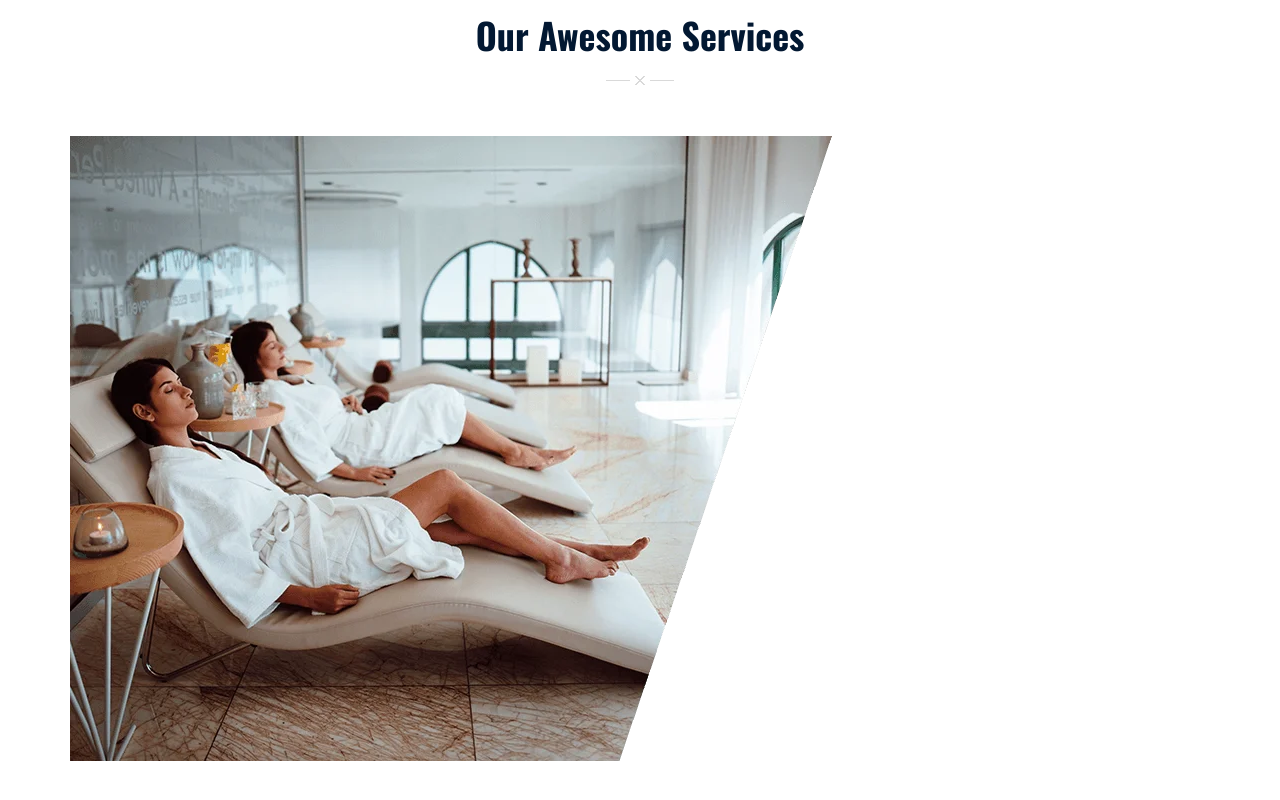
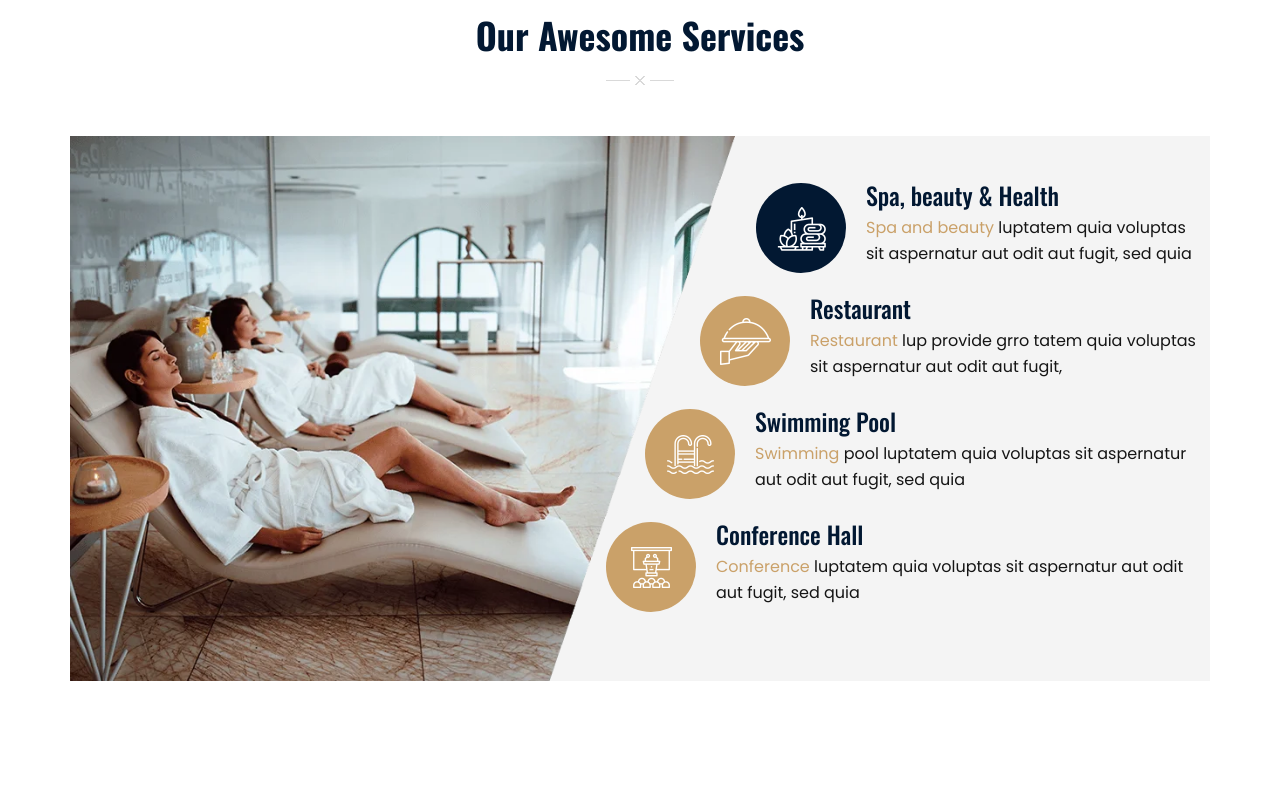
Before and after one commit to BhanukaFernando/Hotel-Website-Using-Bootstrap-5, a plain HTML site: page index.html in a window 1280 px wide. Shown: the part 2135-2935 px from the top of the page. After the commit the page ends 2866 px from the top, so only its background shows below. Drawn offline with nearby package versions, Linux system fonts and the light colour scheme.

Commit message:
service area complet with css no media quary

```diff
--- a/css/style.css
+++ b/css/style.css
@@ -6,11 +6,11 @@
 4. About
 5. Rooms
 6. Services
-6. Team
-7. Gallery
-8. Price
-9. Blog
-10. Footer
+7. Team
+8. Gallery
+9. Price
+10. Blog
+11. Footer
 -------------------- */
 /* 1 General */
 @import url('https://fonts.googleapis.com/css2?family=Oswald:wght@200;300;400;500;600;700&display=swap');
@@ -342,3 +342,49 @@ p {
     -webkit-transform: scale3d(1,1,1);
     transform: scale3d(1,1,1);
 }
+/* 6. Services */
+.service-item-wrap{
+    background-color: var(--bg-color);
+}
+.service-menu-area ul li a{
+    display: block;
+    margin-bottom: 1.8125rem;
+}
+.service-menu-area ul li a .service-icon{
+    height: 5.625rem;
+    width: 5.625rem;
+    background-color: var(--secondary-color);
+    line-height: 5.625rem;
+    text-align: center;
+    border-radius: 100%;
+    float: left;
+    -webkit-transition: all 0.3s ease-in-out;
+    transition: all 0.3s ease-in-out;
+}
+.service-menu-area ul li a .service-icon:hover,
+.service-menu-area ul li a.active .service-icon{
+    background-color: var(--primary-color);
+    color: var(--bg-white);
+    box-shadow: 0.125rem rgb(34 30 31 / 40%);
+}
+.service-menu-area ul li:nth-child(1){
+    margin-left: 0.5625rem;
+}
+.service-menu-area ul li:nth-child(2){
+    margin-left: -2.9375rem;
+}
+.service-menu-area ul li:nth-child(3){
+    margin-left: -6.375rem;
+}
+.service-menu-area ul li:nth-child(4){
+    margin-left: -8.8125rem;
+}
+.service-menu-area ul li a p,
+.service-menu-area ul li a h5{
+    padding-left: 6.875rem;
+    display: block;
+    text-align: left;
+}
+.service-menu-area ul li a p span{
+    color: var(--secondary-color);
+}
--- a/index.html
+++ b/index.html
@@ -236,18 +236,66 @@
                 <div class="col-lg-7 p-lg-0">
                     <div class="tab-content" id="mytabcontent">
                         <div class="tab-pane fade show active" id="spa">
-                            <img src="images/services/service1.webp" alt="">
+                            <img class="img-fluid" src="images/services/service1.webp" alt="">
                         </div>
-                        <div class="tab-pane fade" id="restaurent
-                        " role="tabpanel">
-                            <img src="images/services/service2.webp" alt="">
+                        <div class="tab-pane fade" id="restaurent">
+                            <img class="img-fluid" src="images/services/service2.webp" alt="">
                         </div>
-                        <div class="tab-pane fade" id="swimming" role="tabpanel">
-                            <img src="images/services/service3.webp" alt="">
+                        <div class="tab-pane fade" id="swimming">
+                            <img class="img-fluid" src="images/services/service3.webp" alt="">
                         </div>
-                        <div class="tab-pane fade" id="conference" role="tabpanel">
-                            <img src="images/services/service-icon4.webp" alt="">
+                        <div class="tab-pane fade" id="conference">
+                            <img class="img-fluid" src="images/services/service6.webp" alt="">
                         </div>
+                    </div>
+                </div>
+                <div class="col-lg-5 position-relative">
+                    <div class="service-menu-area">
+                        <ul class="nav">
+                            <li>
+                                <a data-bs-toggle="tab" href="#spa" class="active">
+                                    <span class="service-icon">
+                                        <img src="./images/services/service-icon1.webp" alt="">
+                                    </span>
+                                    <h5>Spa, beauty & Health</h5>
+                                    <p><span>Spa and beauty </span>luptatem quia voluptas sit aspernatur aut odit
+                                        aut
+                                        fugit, sed quia </p>
+                                </a>
+                            </li>
+                            <li>
+                                <a data-bs-toggle="tab" href="#restaurent">
+                                    <span class="service-icon">
+                                        <img src="./images/services/service-icon2.webp" alt="">
+                                    </span>
+                                    <h5>Restaurant</h5>
+                                    <p><span>Restaurant</span> lup provide grro tatem quia voluptas sit aspernatur
+                                        aut
+                                        odit aut fugit, </p>
+                                </a>
+                            </li>
+                            <li>
+                                <a data-bs-toggle="tab" href="#swimming">
+                                    <span class="service-icon">
+                                        <img src="./images/services/service-icon3.webp" alt="">
+                                    </span>
+                                    <h5>Swimming Pool</h5>
+                                    <p><span>Swimming</span> pool luptatem quia voluptas sit aspernatur aut odit aut
+                                        fugit, sed quia </p>
+                                </a>
+                            </li>
+                            <li>
+                                <a data-bs-toggle="tab" href="#conference">
+                                    <span class="service-icon">
+                                        <img src="./images/services/service-icon4.webp" alt="">
+                                    </span>
+                                    <h5>Conference Hall</h5>
+                                    <p><span>Conference</span> luptatem quia voluptas sit aspernatur aut odit aut
+                                        fugit,
+                                        sed quia </p>
+                                </a>
+                            </li>
+                        </ul>
                     </div>
                 </div>
             </div>
```
